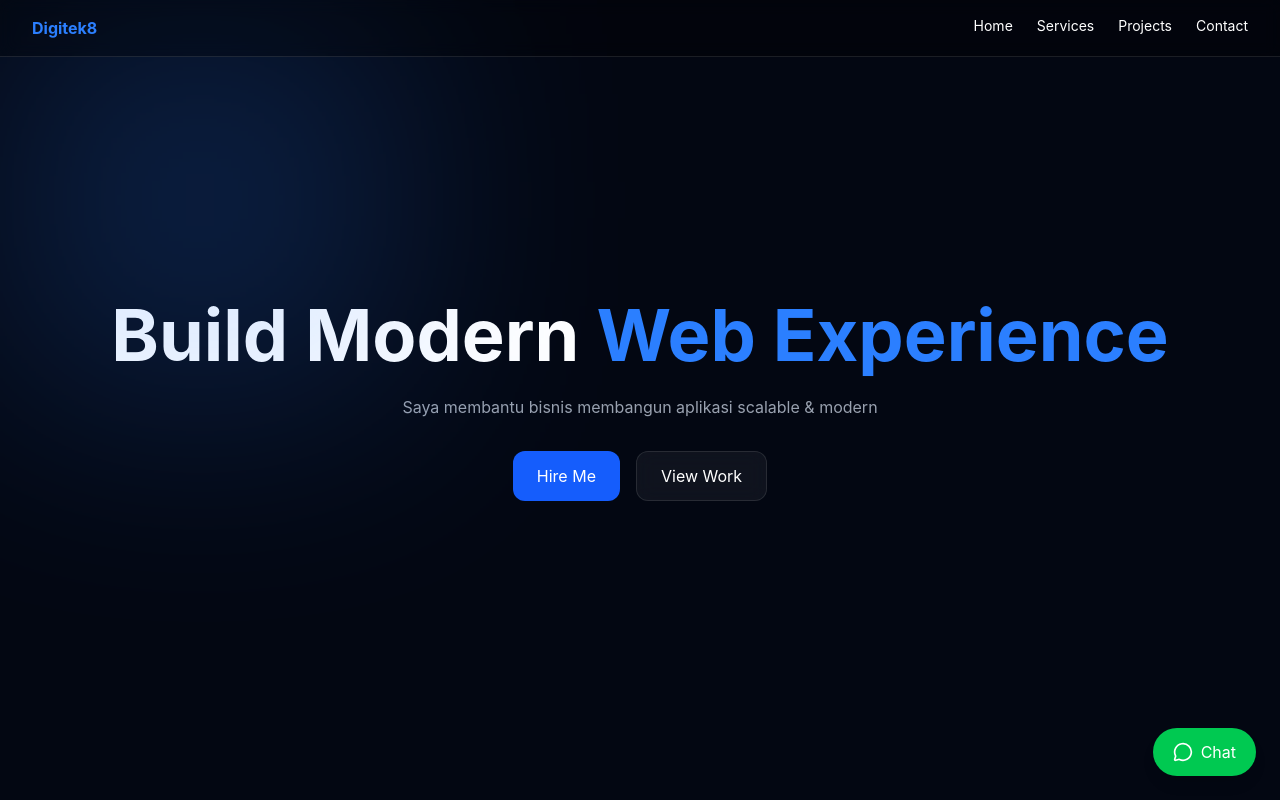
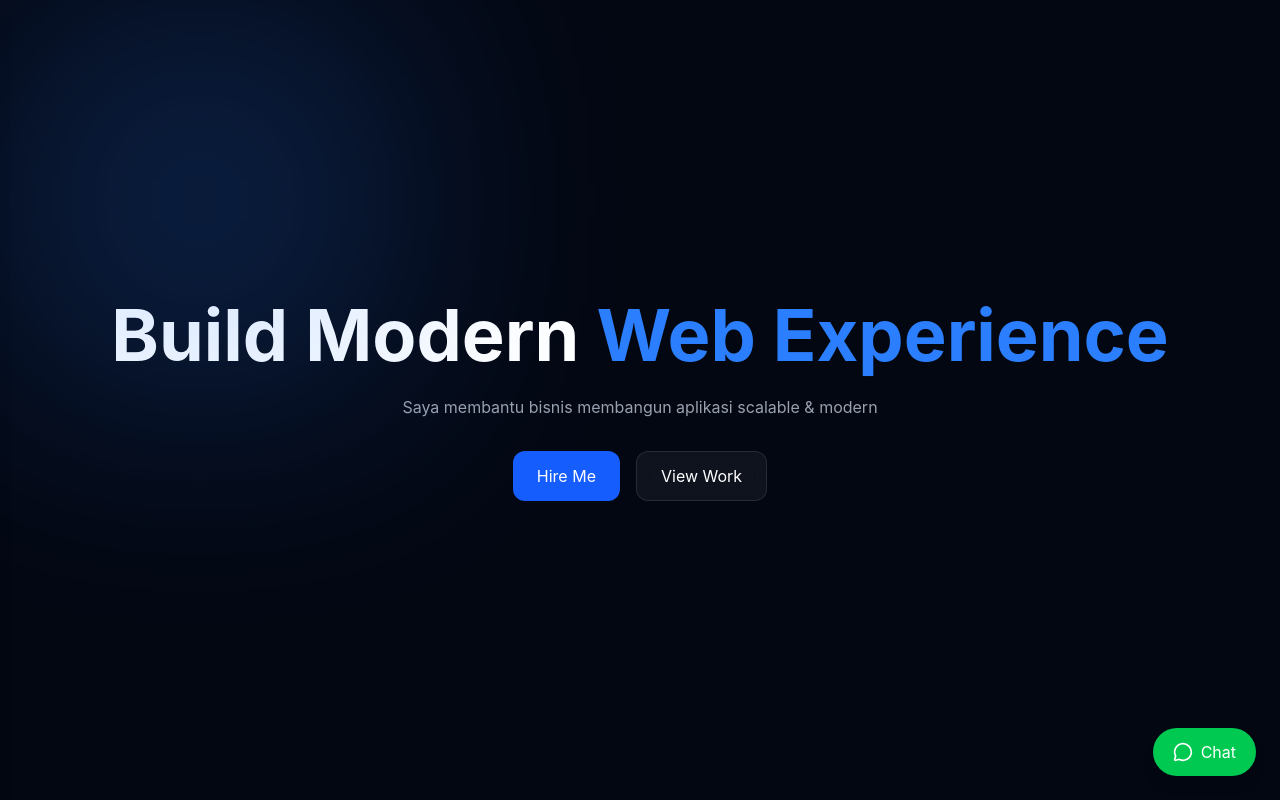
Before and after one commit to tarxvrf/frontend, a React (Vite) app: page / in a window 1280 px wide. Shown: the top 800 px of the page. Built offline with nearby package versions, Linux system fonts and the light colour scheme.

Commit message:
Update Navbar.tsx

```diff
--- a/src/components/Navbar.tsx
+++ b/src/components/Navbar.tsx
@@ -1,16 +1,44 @@
-import { Link } from "@tanstack/react-router";
+import { useEffect } from "react";
 
-export default function Navbar() {
+type Props = {
+  isOpen: boolean;
+  onClose: () => void;
+};
+
+export default function MobileSidebar({ isOpen, onClose }: Props) {
+  // Close pakai ESC
+  useEffect(() => {
+    const handleEsc = (e: KeyboardEvent) => {
+      if (e.key === "Escape") onClose();
+    };
+    window.addEventListener("keydown", handleEsc);
+    return () => window.removeEventListener("keydown", handleEsc);
+  }, [onClose]);
+
   return (
-    <nav className="fixed w-full top-0 z-50 backdrop-blur bg-black/30 border-b border-white/10 px-8 py-4 flex justify-between">
-      <h1 className="text-blue-500 font-bold">Digitek8</h1>
+    <>
+      {/* Overlay */}
+      <div
+        className={`fixed inset-0 bg-black/40 z-40 transition-opacity ${
+          isOpen ? "opacity-100 visible" : "opacity-0 invisible"
+        }`}
+        onClick={onClose}
+      />
 
-      <div className="flex gap-6 text-sm">
-       <Link to={"/"}>Home</Link>
-        <Link to={"/services"}>Services</Link>
-        <Link to={"/projects"}>Projects</Link>
-        <Link to={"/contact"}>Contact</Link>
+      {/* Sidebar */}
+      <div
+        className={`fixed top-0 left-0 h-full w-64 bg-white z-50 shadow-lg transform transition-transform duration-300 ${
+          isOpen ? "translate-x-0" : "-translate-x-full"
+        }`}
+      >
+        <div className="p-4 font-bold border-b">Menu</div>
+
+        <nav className="flex flex-col p-4 gap-3">
+          <a href="/" className="hover:text-blue-500">Home</a>
+          <a href="/products" className="hover:text-blue-500">Products</a>
+          <a href="/about" className="hover:text-blue-500">About</a>
+        </nav>
       </div>
-    </nav>
+    </>
   );
 }
```
